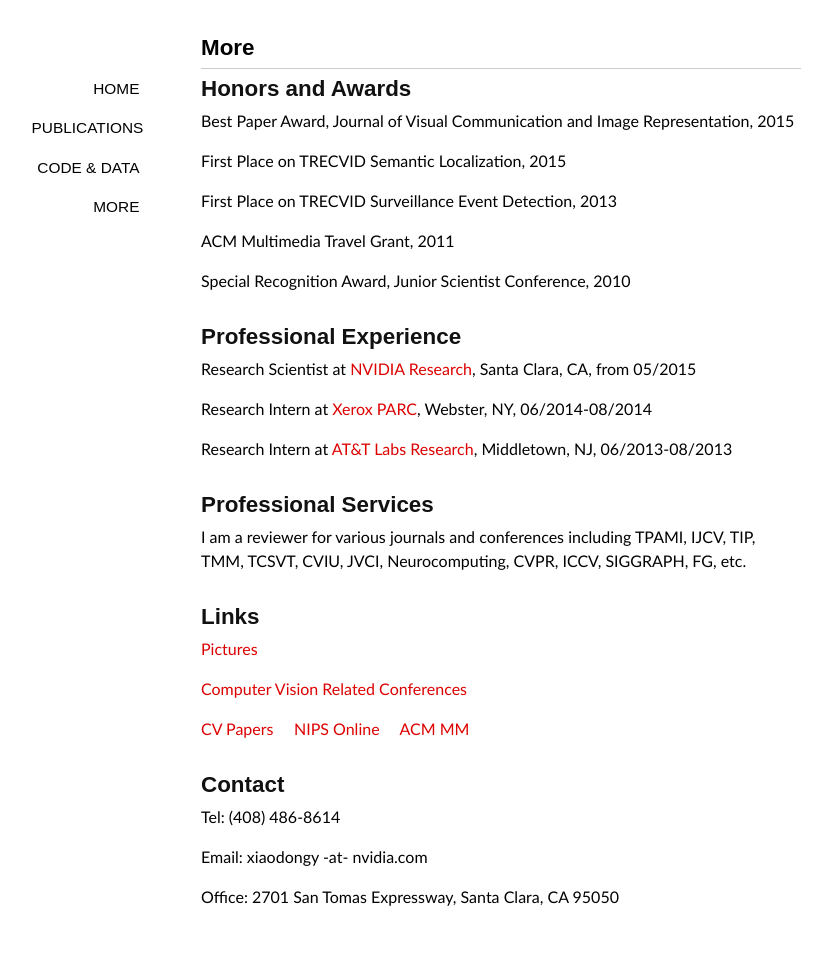
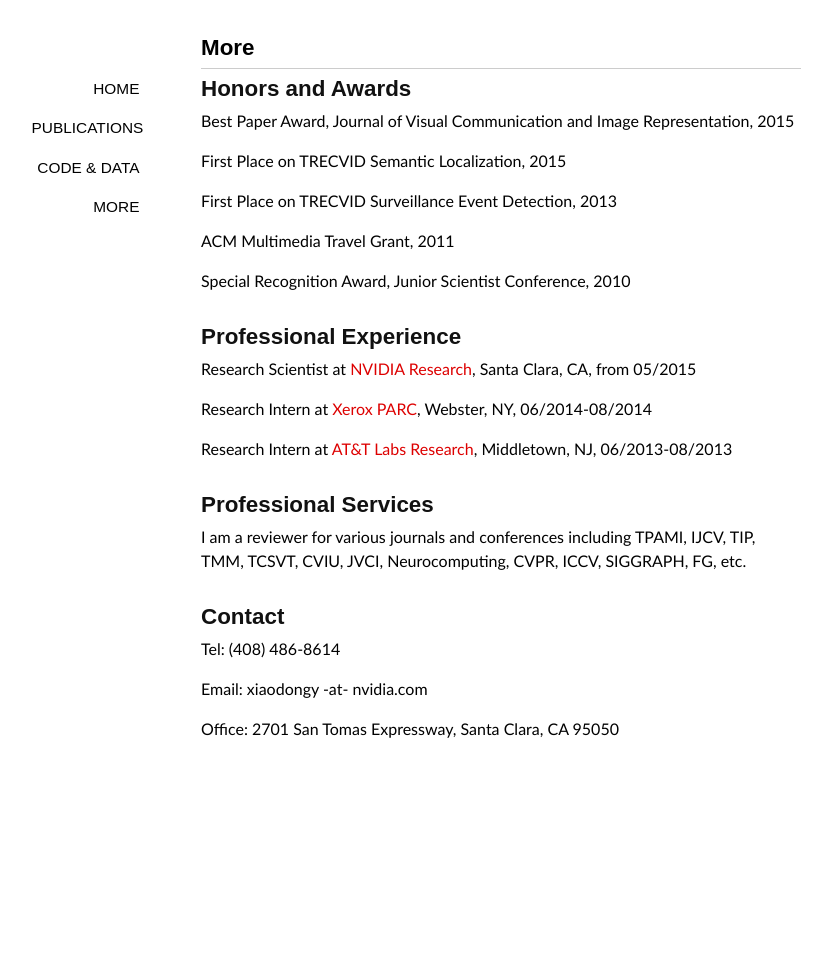
Before and after one commit to xiaodongyang/xiaodongyang.github.io, a Jekyll site: the page built from more/index.md, in a window 1280 px wide. Shown: the whole page, without its empty margins (139-964 px from the left). Built offline with Jekyll 4.4.1, drawn with Linux system fonts in a browser that asks for light colours; some web fonts are replaced; after the commit the page ends 900 px from its top, so only the background shows below that.

Commit message:
Update index.md

```diff
--- a/more/index.md
+++ b/more/index.md
@@ -31,15 +31,6 @@ Research Intern at [AT&T Labs Research](http://www.research.att.com), Middletown
 I am a reviewer for various journals and conferences including TPAMI, IJCV, TIP, TMM, TCSVT, CVIU, JVCI, Neurocomputing, CVPR, ICCV, SIGGRAPH, FG, etc.
 <br><br>
 
-## Links
-
-[Pictures](http://www.instagram.com/visualyang)
-
-[Computer Vision Related Conferences](http://conferences.visionbib.com/Iris-Conferences.html)
-
-[CV Papers](http://www.cvpapers.com) &nbsp;&nbsp;&nbsp; [NIPS Online](http://books.nips.cc) &nbsp;&nbsp;&nbsp; [ACM MM](http://dl.acm.org/event.cfm?id=RE179&CFID=153216990&CFTOKEN=55908370)
-<br><br>
-
 ## Contact
 
 Tel: (408) 486-8614
```
